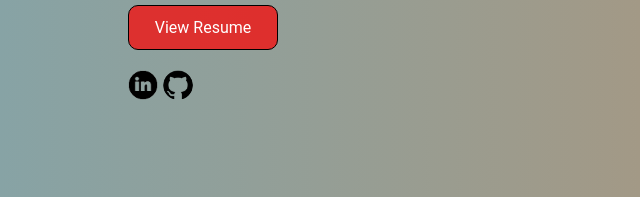
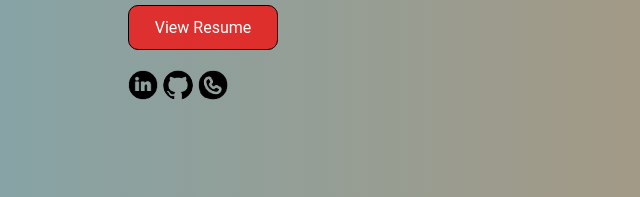
Before and after one commit to Tamim-saad/My-Portfolio, a plain HTML site: page index.html in a window 1280 px wide. Shown: the part 603-800 px from the top of the page, 0-640 px from the left. Drawn offline with Linux system fonts and the light colour scheme.

Commit message:
Add WhatsApp contact link and icon to contact and index pages

```diff
--- a/index.html
+++ b/index.html
@@ -70,6 +70,12 @@
                     <div>
                         <a class="rounded-icon-link" href="https://github.com/Tamim-saad" target="_blank">
                             <img class="rounded-icon" src="assets/images/github-logo.png" alt="Github">
+                        </a>
+                    </div>
+
+                    <div>
+                        <a class="rounded-icon-link" href="https://wa.me/8801873844934" target="_blank">
+                            <img class="rounded-icon" src="assets/images/whatsapp-logo.png" alt="WhatsApp">
                         </a>
                     </div>
 
```
Also changed, not shown: contact.html (+4 -0 lines).
